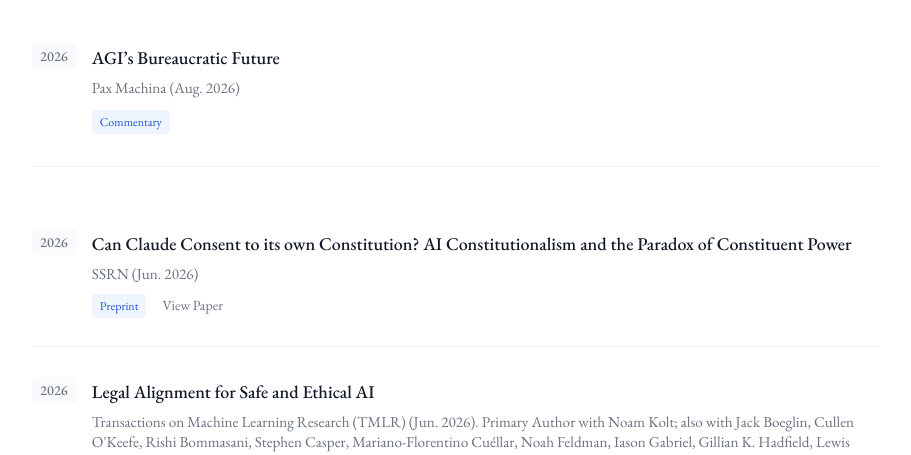
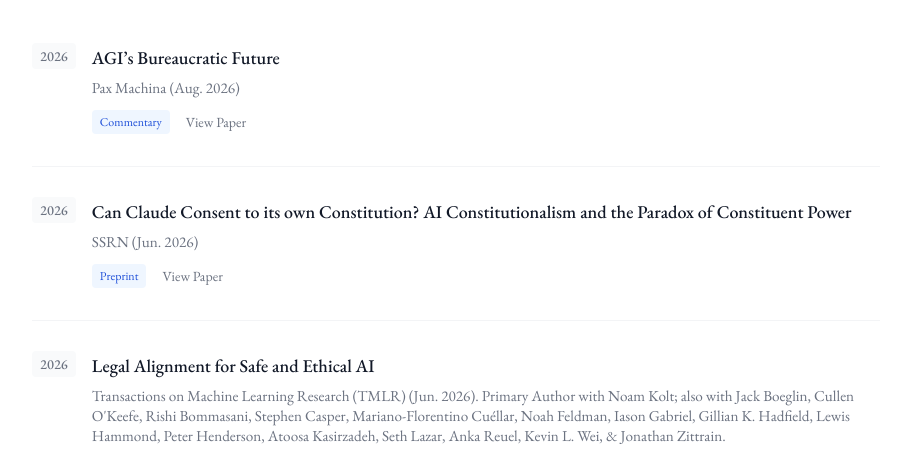
Before and after one commit to caputon/nicholascaputo.github.io, a plain HTML site: page publications.html in a window 1280 px wide. Shown: the part 296-751 px from the top of the page, without its empty margins (184-1095 px from the left). Drawn offline with nearby package versions, Linux system fonts and the light colour scheme.

Commit message:
Update publications.html

```diff
--- a/publications.html
+++ b/publications.html
@@ -35,7 +35,7 @@
         <p class="venue">Pax Machina (Aug. 2026)</p>
         <div class="pub-meta">
           <span class="pub-type">Commentary</span>
-          <a href="https://paxmachina.ai/agis-bureaucratic-future" target="_blank"
+          <a href="https://paxmachina.ai/agis-bureaucratic-future" target="_blank" rel="noopener noreferrer">View Paper</a>
         </div>
       </div>
     </article>
```
